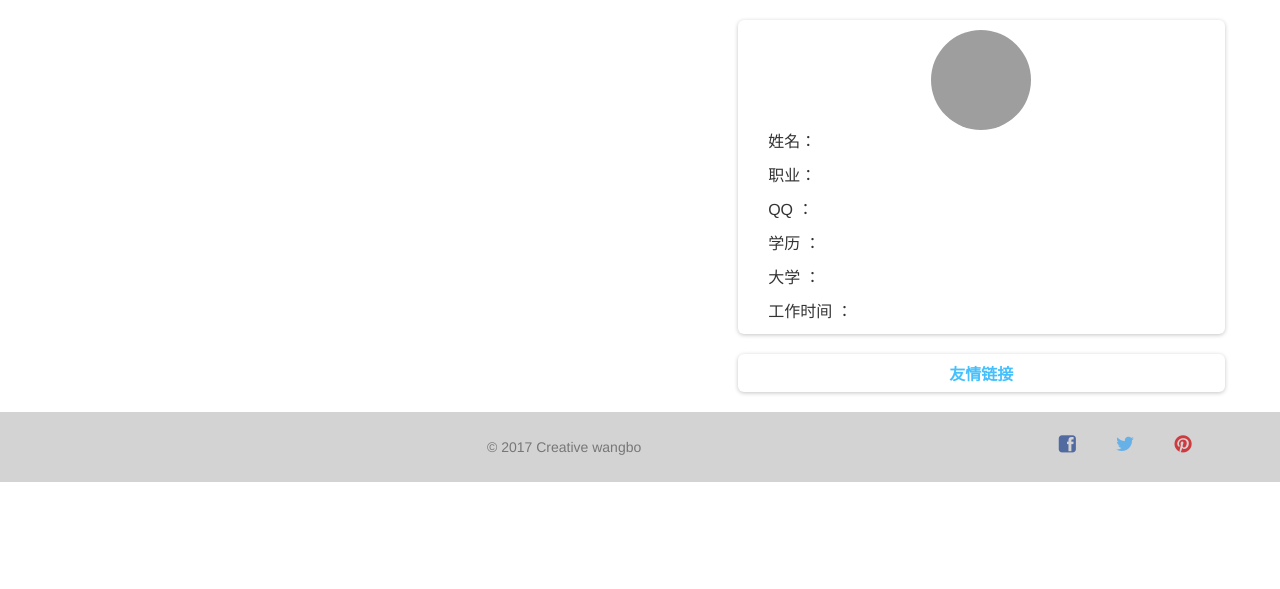
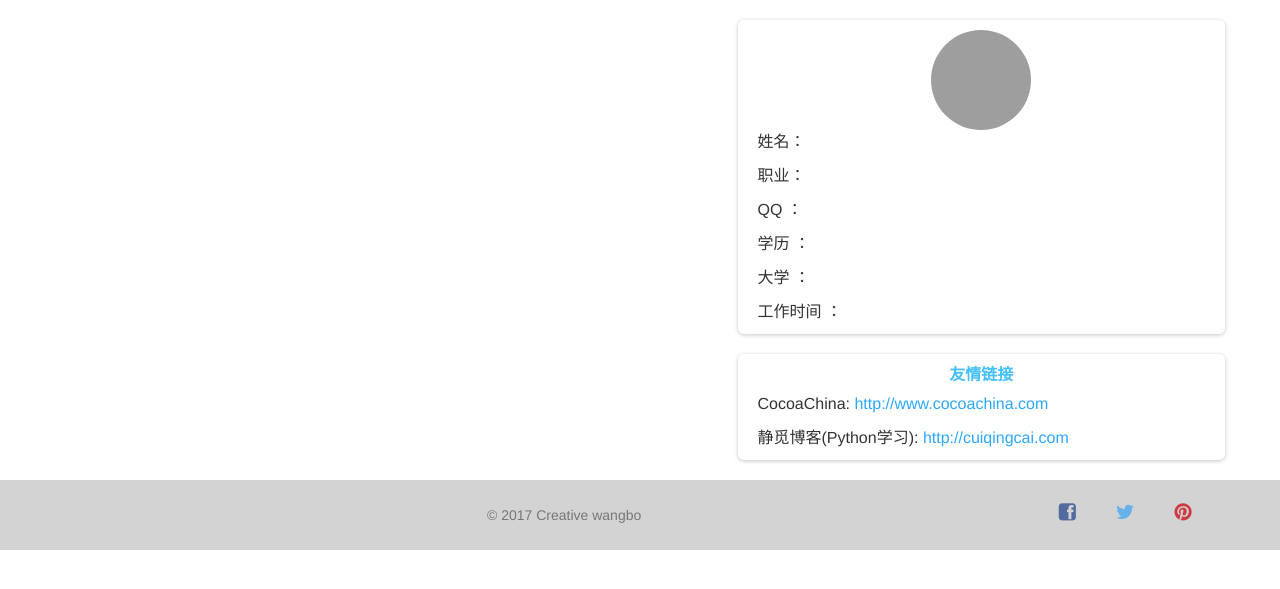
Before and after one commit to laughingwb/Myblog, a Django app: template templates/home.html in a window 1280 px wide. Shown: the part 81-670 px from the top of the page. Run offline with Django 3.2, Linux system fonts and the light colour scheme; the template is opened without the code that fills it, so the values that code supplies are empty; some libraries are stand-ins or nearby versions; grey boxes are pictures that could not be loaded.

Commit message:
提交
提交

```diff
--- a/templates/base.html
+++ b/templates/base.html
@@ -94,8 +94,8 @@
                                         <div class="col-md-12 text-center">
                                             <img style="margin-top: 10px" width="100px" height="100px" src="/media/{{ myselfInfo.avatar }}" alt="Circle Image" class="img-circle">
                                         </div>
-                                        <div class="row">
-                                            <div class="col-md-8 col-md-offset-1">
+                                        <div class="row" style="margin-left: 20px">
+                                            <div class="col-md-8">
                                                 <p>姓名：{{ myselfInfo.user_name }}</p>
                                                 <p>职业：{{ myselfInfo.job_post }}</p>
                                                 <p>QQ ：{{ myselfInfo.qq_number }}</p>
@@ -111,6 +111,12 @@
                                 <div class="card-block">
                                     <div class="row text-center">
                                         <label style="font-size: 16px;margin-top: 10px;color: #45c0fd">友情链接</label>
+                                    </div>
+                                    <div class="row">
+                                        <div class="col-md-10" style="margin-left: 20px">
+                                            <p>CocoaChina: <a target="view_window" href="http://www.cocoachina.com">http://www.cocoachina.com</a></p>
+                                            <p>静觅博客(Python学习): <a target="view_window" href="http://cuiqingcai.com">http://cuiqingcai.com</a></p>
+                                        </div>
                                     </div>
                                 </div>
                             </div>
```
